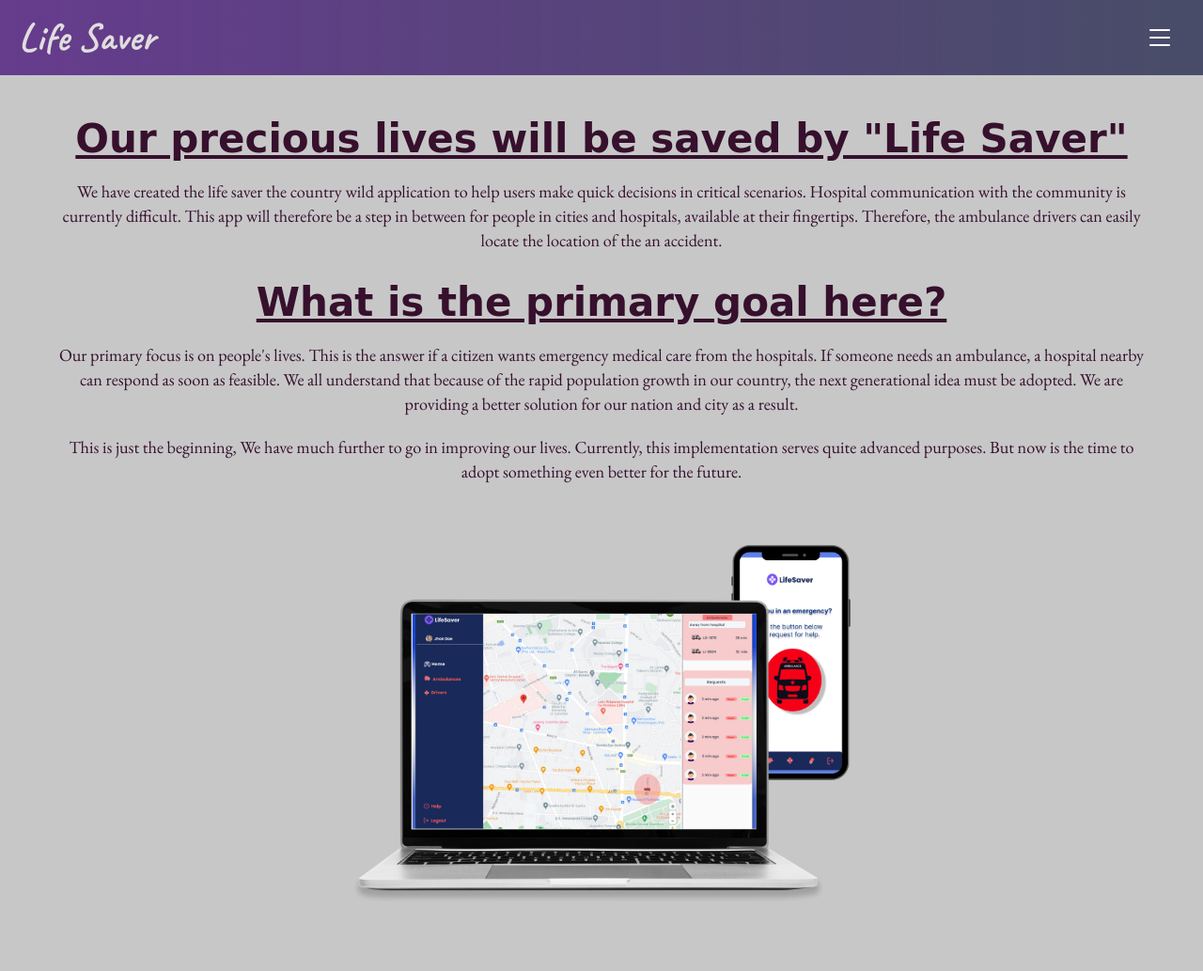
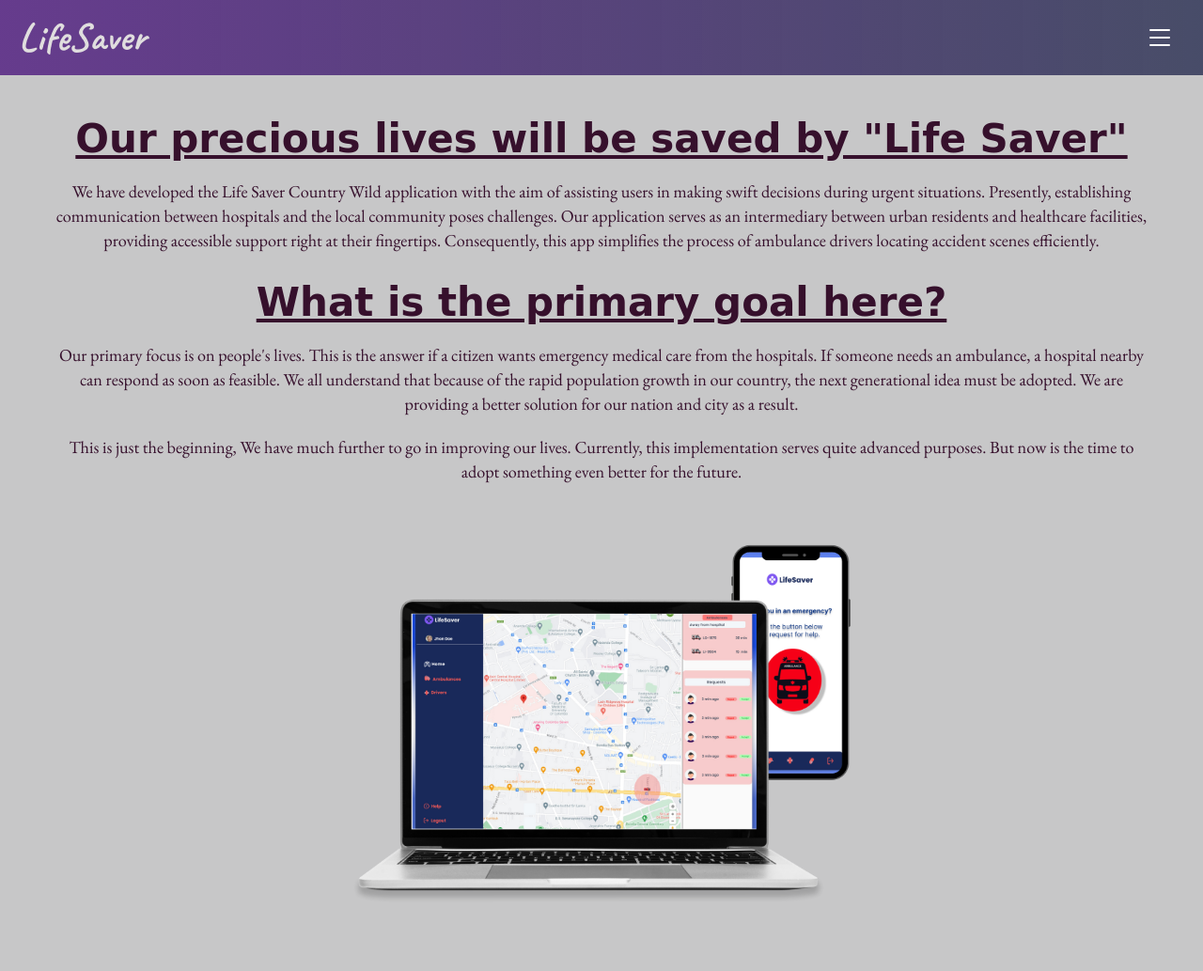
Before and after one commit to TJSangaran/About.github.io, a plain HTML site: page index.html in a window 1280 px wide. Shown: the top 1033 px of the page at 94% size. Drawn offline with nearby package versions, Linux system fonts and the light colour scheme; a web font is replaced by a local one.

Commit message:
Change the content

```diff
--- a/index.html
+++ b/index.html
@@ -9,7 +9,7 @@
 </head>
 <body>
     <div class="nav_bar">
-        <a href="#" class="nav_bar_ancher_one">Life Saver</a>
+        <a href="#" class="nav_bar_ancher_one">LifeSaver</a>
         <a class="nav_bar_ancher" onclick="scrollFunction1()">About Page</a>
         <a class="nav_bar_ancher" onclick="scrollFunction2()">Hospital</a>
         <a class="nav_bar_ancher" onclick="scrollFunction3()">User</a>
@@ -19,11 +19,12 @@
     <div class="container-1">
         <div class="sub_container-2">
             <h3 class="sub_container-2_hading">Our precious lives will be saved by "Life Saver"</h3>
-            <p class="sub_container-2_paragraph">We have created the life saver the country wild application to
-                help users make quick decisions in critical scenarios. Hospital communication with
-                the community is currently difficult. This app will therefore be a step in between for
-                people in cities and hospitals, available at their fingertips. Therefore,
-                the ambulance drivers can easily locate the location of the an accident.</p>
+            <p class="sub_container-2_paragraph">We have developed the Life Saver Country Wild application
+                with the aim of assisting users in making swift decisions during urgent situations.
+                Presently, establishing communication between hospitals and the local community poses challenges.
+                Our application serves as an intermediary between urban residents and healthcare facilities,
+                providing accessible support right at their fingertips. Consequently, this app simplifies the
+                process of ambulance drivers locating accident scenes efficiently.</p>
             <h3 class="sub_container-2_hading">What is the primary goal here?</h3>
             <p class="sub_container-2_paragraph">Our primary focus is on people's lives. This is the answer if a citizen wants emergency
                 medical care from the hospitals. If someone needs an ambulance, a hospital nearby can
@@ -89,7 +90,7 @@
 
     <!-- hidden_navication_bar for responsible page -->
     <div class="nav_bar_toggle_button">
-        <a href="#" class="nav_bar_ancher_one">Life Saver</a>
+        <a href="#" class="nav_bar_ancher_one">LifeSaver</a>
         <svg xmlns="http://www.w3.org/2000/svg" width="32" height="32" fill="white" class="bi bi-list" viewBox="0 0 16 16" class="nav_bar_toggle_button_toggle_button" onclick="myfunction01()">
             <path fill-rule="evenodd" d="M2.5 12a.5.5 0 0 1 .5-.5h10a.5.5 0 0 1 0 1H3a.5.5 0 0 1-.5-.5zm0-4a.5.5 0 0 1 .5-.5h10a.5.5 0 0 1 0 1H3a.5.5 0 0 1-.5-.5zm0-4a.5.5 0 0 1 .5-.5h10a.5.5 0 0 1 0 1H3a.5.5 0 0 1-.5-.5z"/>
         </svg>
```
